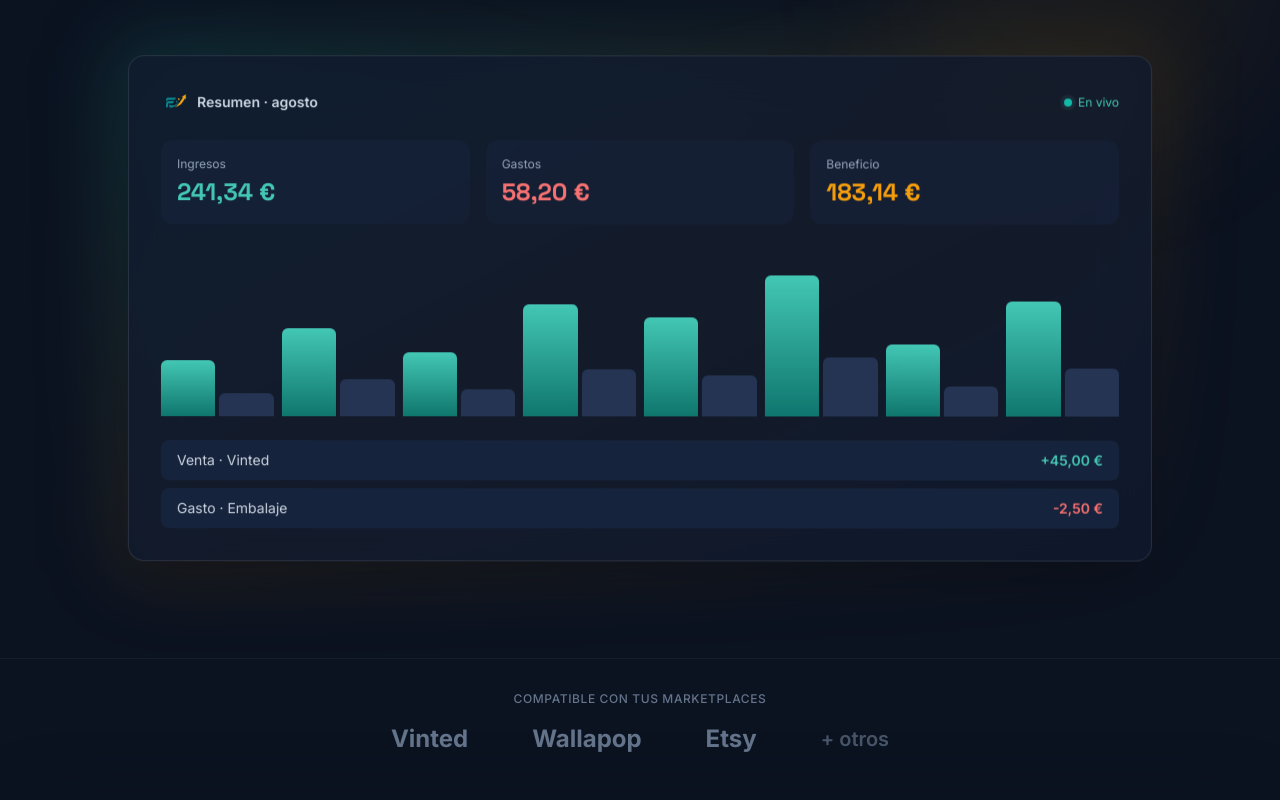
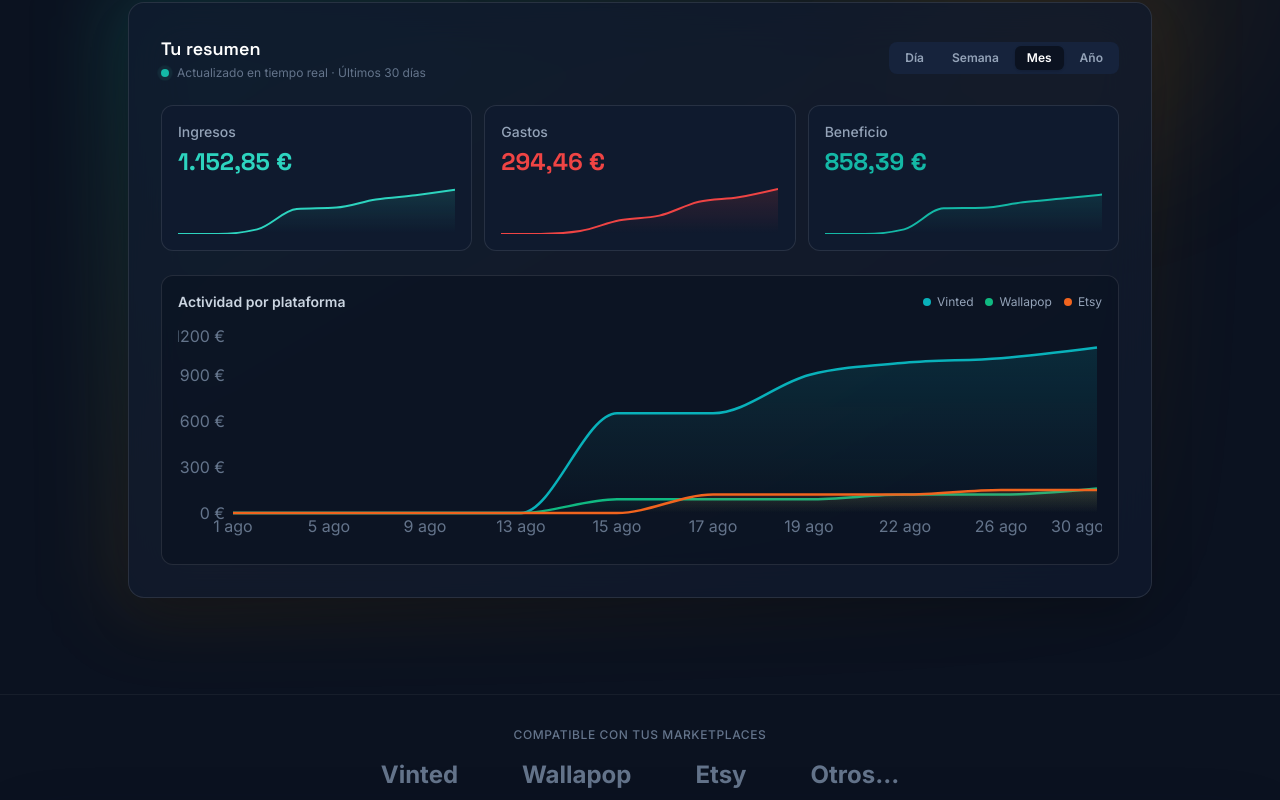
Before and after one commit to sergimipo/Flipscale, a Next.js app: page / in a window 1280 px wide. Shown: the part 680-1480 px from the top of the page. Built offline with nearby package versions, Linux system fonts and the light colour scheme.

Commit message:
Rediseño completo: landing, dashboard Stripe-style y pago unico 5€

```diff
--- a/app/page.tsx
+++ b/app/page.js
@@ -2,8 +2,9 @@
 
 import { useEffect, useRef, useState } from 'react';
 import Link from 'next/link';
+import { AreaChart, Area, XAxis, YAxis, ResponsiveContainer } from 'recharts';
 
-function Logo({ className = 'h-11 w-11' }: { className?: string }) {
+function Logo({ className = 'h-11 w-11' }) {
   return (
     <svg viewBox="0 0 1024 1024" fill="none" className={className} aria-label="Flipscale">
       <path
@@ -18,8 +19,8 @@ function Logo({ className = 'h-11 w-11' }: { className?: string }) {
   );
 }
 
-function Reveal({ children, className = '' }: { children: React.ReactNode; className?: string }) {
-  const ref = useRef<HTMLDivElement>(null);
+function Reveal({ children, className = '' }) {
+  const ref = useRef(null);
   useEffect(() => {
     const el = ref.current;
     if (!el) return;
@@ -42,9 +43,9 @@ function Reveal({ children, className = '' }: { children: React.ReactNode; class
   );
 }
 
-function TiltCard({ children, className = '' }: { children: React.ReactNode; className?: string }) {
-  const ref = useRef<HTMLDivElement>(null);
-  const handleMove = (e: React.MouseEvent) => {
+function TiltCard({ children, className = '' }) {
+  const ref = useRef(null);
+  const handleMove = (e) => {
     const el = ref.current;
     if (!el) return;
     const rect = el.getBoundingClientRect();
@@ -66,6 +67,45 @@ function TiltCard({ children, className = '' }: { children: React.ReactNode; cla
   );
 }
 
+const MOCK_SPARK_ING = [{ v: 0 }, { v: 0 }, { v: 120 }, { v: 650 }, { v: 690 }, { v: 900 }, { v: 1010 }, { v: 1152 }];
+const MOCK_SPARK_GAS = [{ v: 0 }, { v: 0 }, { v: 20 }, { v: 90 }, { v: 120 }, { v: 210 }, { v: 240 }, { v: 294 }];
+const MOCK_SPARK_BEN = [{ v: 0 }, { v: 0 }, { v: 100 }, { v: 560 }, { v: 570 }, { v: 690 }, { v: 770 }, { v: 858 }];
+
+const MOCK_ACTIVITY = [
+  { date: '1 ago', vinted: 0, wallapop: 0, etsy: 0 },
+  { date: '5 ago', vinted: 0, wallapop: 0, etsy: 0 },
+  { date: '9 ago', vinted: 0, wallapop: 0, etsy: 0 },
+  { date: '13 ago', vinted: 0, wallapop: 0, etsy: 0 },
+  { date: '15 ago', vinted: 650, wallapop: 90, etsy: 0 },
+  { date: '17 ago', vinted: 650, wallapop: 90, etsy: 120 },
+  { date: '19 ago', vinted: 900, wallapop: 90, etsy: 120 },
+  { date: '22 ago', vinted: 980, wallapop: 120, etsy: 120 },
+  { date: '26 ago', vinted: 1010, wallapop: 120, etsy: 150 },
+  { date: '30 ago', vinted: 1080, wallapop: 160, etsy: 150 },
+];
+
+function MockMetric({ title, value, color, data, id }) {
+  return (
+    <div className="rounded-xl border border-white/10 bg-ink-900 p-4">
+      <p className="text-sm font-medium text-slate-400">{title}</p>
+      <p className="mt-1 font-display text-2xl font-bold" style={{ color }}>{value}</p>
+      <div className="mt-2 h-12">
+        <ResponsiveContainer width="100%" height="100%">
+          <AreaChart data={data} margin={{ top: 2, right: 0, bottom: 0, left: 0 }}>
+            <defs>
+              <linearGradient id={`mock-${id}`} x1="0" y1="0" x2="0" y2="1">
+                <stop offset="0%" stopColor={color} stopOpacity={0.25} />
+                <stop offset="100%" stopColor={color} stopOpacity={0} />
+              </linearGradient>
+            </defs>
+            <Area type="monotone" dataKey="v" stroke={color} strokeWidth={2} fill={`url(#mock-${id})`} dot={false} />
+          </AreaChart>
+        </ResponsiveContainer>
+      </div>
+    </div>
+  );
+}
+
 const testimonials = [
   { name: 'Laura M.', role: 'Vendedora en Vinted', text: 'Pasé de intuir a saber. Ahora sé qué me deja beneficio real por plataforma.', rating: 5 },
   { name: 'Marc R.', role: 'Reseller en Wallapop', text: 'El atajo del móvil me ha cambiado la vida. Registro cada venta en 5 segundos.', rating: 5 },
@@ -77,7 +117,7 @@ const testimonials = [
   { name: 'Jordi S.', role: 'Vintage flipper', text: 'Saber mi beneficio real por plataforma me ayudó a centrar el negocio.', rating: 5 },
 ];
 
-function TestimonialCard({ t }: { t: (typeof testimonials)[0] }) {
+function TestimonialCard({ t }) {
   return (
     <div className="mx-2 flex w-[340px] flex-shrink-0 flex-col justify-between rounded-2xl border border-white/10 bg-white/5 p-5 backdrop-blur transition-all duration-300 hover:border-brand-500/50 hover:bg-white/10 md:w-[380px]">
       <div>
@@ -103,9 +143,9 @@ function TestimonialCard({ t }: { t: (typeof testimonials)[0] }) {
   );
 }
 
-function MarqueeRow({ reverse = false }: { reverse?: boolean }) {
-  const ref = useRef<HTMLDivElement>(null);
-  const setSpeed = (rate: number) => {
+function MarqueeRow({ reverse = false }) {
+  const ref = useRef(null);
+  const setSpeed = (rate) => {
     ref.current?.getAnimations({ subtree: true }).forEach((a) => {
       a.playbackRate = rate;
     });
@@ -206,13 +246,6 @@ export default function Home() {
         </div>
         <div className="relative mx-auto max-w-4xl text-center">
           <Reveal>
-            <p className="mb-6 inline-flex items-center gap-2 rounded-full border border-brand-500/30 bg-brand-500/10 px-4 py-1.5 text-xs font-medium text-brand-300 backdrop-blur">
-              <span className="relative flex h-2 w-2">
-                <span className="absolute inline-flex h-full w-full animate-ping rounded-full bg-brand-400 opacity-75" />
-                <span className="relative inline-flex h-2 w-2 rounded-full bg-brand-500" />
-              </span>
-              Para revendedores de Vinted, Wallapop y Etsy
-            </p>
             <h1 className="font-display text-5xl font-extrabold leading-[1.05] tracking-tight md:text-7xl lg:text-8xl">
               Reventa con <span className="text-gradient">inteligencia.</span>
             </h1>
@@ -234,60 +267,84 @@ export default function Home() {
           </Reveal>
         </div>
 
-        {/* PRODUCTO FLOTANTE */}
+        {/* MOCK DEL DASHBOARD REAL */}
         <Reveal className="relative mx-auto mt-24 max-w-5xl">
           <div className="relative">
             <div className="absolute -inset-4 rounded-3xl bg-gradient-to-br from-brand-500/20 via-accent-500/10 to-transparent blur-2xl" />
-            <div className="animate-float relative rounded-2xl border border-white/10 bg-ink-900/80 p-5 shadow-2xl backdrop-blur-xl md:p-8">
-              <div className="mb-6 flex items-center justify-between text-sm">
-                <div className="flex items-center gap-2">
-                  <Logo className="h-7 w-7" />
-                  <p className="font-semibold text-slate-300">Resumen · agosto</p>
+            <div className="relative rounded-2xl border border-white/10 bg-ink-900/80 p-5 shadow-2xl backdrop-blur-xl md:p-8">
+              <div className="mb-6 flex flex-wrap items-center justify-between gap-4">
+                <div>
+                  <p className="font-display text-lg font-semibold">Tu resumen</p>
+                  <p className="mt-0.5 flex items-center gap-2 text-xs text-slate-500">
+                    <span className="relative flex h-2 w-2">
+                      <span className="absolute inline-flex h-full w-full animate-ping rounded-full bg-brand-400 opacity-75" />
+                      <span className="relative inline-flex h-2 w-2 rounded-full bg-brand-500" />
+                    </span>
+                    Actualizado en tiempo real · Últimos 30 días
+                  </p>
                 </div>
-                <span className="flex items-center gap-1.5 text-xs text-brand-400">
-                  <span className="relative flex h-2 w-2">
-                    <span className="absolute inline-flex h-full w-full animate-ping rounded-full bg-brand-400 opacity-75" />
-                    <span className="relative inline-flex h-2 w-2 rounded-full bg-brand-500" />
-                  </span>
-                  En vivo
-                </span>
-              </div>
-              <div className="mb-8 grid grid-cols-3 gap-3 md:gap-4">
-                <div className="rounded-xl bg-ink-800/50 p-4 transition-all duration-300 hover:bg-ink-800">
-                  <p className="text-xs text-slate-400">Ingresos</p>
-                  <p className="mt-1 font-display text-xl font-bold text-brand-400 md:text-2xl">241,34 €</p>
-                </div>
-                <div className="rounded-xl bg-ink-800/50 p-4 transition-all duration-300 hover:bg-ink-800">
-                  <p className="text-xs text-slate-400">Gastos</p>
-                  <p className="mt-1 font-display text-xl font-bold text-red-400 md:text-2xl">58,20 €</p>
-                </div>
-                <div className="rounded-xl bg-ink-800/50 p-4 transition-all duration-300 hover:bg-ink-800">
-                  <p className="text-xs text-slate-400">Beneficio</p>
-                  <p className="mt-1 font-display text-xl font-bold text-accent-500 md:text-2xl">183,14 €</p>
+                <div className="flex gap-1 rounded-lg bg-ink-800 p-1">
+                  {['Día', 'Semana', 'Mes', 'Año'].map((p) => (
+                    <span
+                      key={p}
+                      className={`rounded-md px-3 py-1 text-xs font-semibold ${
+                        p === 'Mes' ? 'bg-ink-950 text-white shadow' : 'text-slate-400'
+                      }`}
+                    >
+                      {p}
+                    </span>
+                  ))}
                 </div>
               </div>
-              <div className="flex h-28 items-stretch gap-2 md:h-40">
-                {[35, 55, 40, 70, 62, 88, 45, 72].map((h, i) => (
-                  <div key={i} className="flex h-full flex-1 items-end gap-1">
-                    <div
-                      className="flex-1 rounded-t-md bg-gradient-to-t from-brand-700 to-brand-400 transition-all duration-500 hover:from-brand-600 hover:to-brand-300"
-                      style={{ height: `${h}%` }}
-                    />
-                    <div
-                      className="flex-1 rounded-t-md bg-ink-700 transition-all duration-500 hover:bg-ink-600"
-                      style={{ height: `${h / 2.4}%` }}
-                    />
+
+              <div className="mb-6 grid gap-3 md:grid-cols-3">
+                <MockMetric id="ing" title="Ingresos" value="1.152,85 €" color="#2DD4BF" data={MOCK_SPARK_ING} />
+                <MockMetric id="gas" title="Gastos" value="294,46 €" color="#ef4444" data={MOCK_SPARK_GAS} />
+                <MockMetric id="ben" title="Beneficio" value="858,39 €" color="#14B8A6" data={MOCK_SPARK_BEN} />
+              </div>
+
+              <div className="rounded-xl border border-white/10 bg-ink-950/60 p-4">
+                <div className="mb-3 flex flex-wrap items-center justify-between gap-2">
+                  <p className="text-sm font-semibold text-slate-300">Actividad por plataforma</p>
+                  <div className="flex gap-3 text-xs text-slate-400">
+                    <span className="flex items-center gap-1.5">
+                      <span className="h-2 w-2 rounded-full" style={{ background: '#09B1BA' }} />
+                      Vinted
+                    </span>
+                    <span className="flex items-center gap-1.5">
+                      <span className="h-2 w-2 rounded-full" style={{ background: '#10B981' }} />
+                      Wallapop
+                    </span>
+                    <span className="flex items-center gap-1.5">
+                      <span className="h-2 w-2 rounded-full" style={{ background: '#F1641E' }} />
+                      Etsy
+                    </span>
                   </div>
-                ))}
-              </div>
-              <div className="mt-6 space-y-2">
-                <div className="flex items-center justify-between rounded-lg bg-ink-800 px-4 py-2.5 text-sm">
-                  <span className="text-slate-300">Venta · Vinted</span>
-                  <span className="font-semibold text-brand-400">+45,00 €</span>
                 </div>
-                <div className="flex items-center justify-between rounded-lg bg-ink-800 px-4 py-2.5 text-sm">
-                  <span className="text-slate-300">Gasto · Embalaje</span>
-                  <span className="font-semibold text-red-400">-2,50 €</span>
+                <div className="h-56">
+                  <ResponsiveContainer width="100%" height="100%">
+                    <AreaChart data={MOCK_ACTIVITY}>
+                      <defs>
+                        <linearGradient id="mock-vinted" x1="0" y1="0" x2="0" y2="1">
+                          <stop offset="0%" stopColor="#09B1BA" stopOpacity={0.25} />
+                          <stop offset="100%" stopColor="#09B1BA" stopOpacity={0} />
+                        </linearGradient>
+                        <linearGradient id="mock-wallapop" x1="0" y1="0" x2="0" y2="1">
+                          <stop offset="0%" stopColor="#10B981" stopOpacity={0.25} />
+                          <stop offset="100%" stopColor="#10B981" stopOpacity={0} />
+                        </linearGradient>
+                        <linearGradient id="mock-etsy" x1="0" y1="0" x2="0" y2="1">
+                          <stop offset="0%" stopColor="#F1641E" stopOpacity={0.25} />
+                          <stop offset="100%" stopColor="#F1641E" stopOpacity={0} />
+                        </linearGradient>
+                      </defs>
+                      <XAxis dataKey="date" stroke="#64748b" tickLine={false} axisLine={false} />
+                      <YAxis stroke="#64748b" tickLine={false} axisLine={false} width={50} tickFormatter={(n) => `${n} €`} />
+                      <Area type="monotone" dataKey="vinted" stroke="#09B1BA" strokeWidth={2.5} fill="url(#mock-vinted)" dot={false} />
+                      <Area type="monotone" dataKey="wallapop" stroke="#10B981" strokeWidth={2.5} fill="url(#mock-wallapop)" dot={false} />
+                      <Area type="monotone" dataKey="etsy" stroke="#F1641E" strokeWidth={2.5} fill="url(#mock-etsy)" dot={false} />
+                    </AreaChart>
+                  </ResponsiveContainer>
                 </div>
               </div>
             </div>
@@ -304,7 +361,7 @@ export default function Home() {
           <span className="transition hover:text-white">Vinted</span>
           <span className="transition hover:text-white">Wallapop</span>
           <span className="transition hover:text-white">Etsy</span>
-          <span className="text-xl font-semibold text-slate-600 transition hover:text-slate-400">+ otros</span>
+          <span className="transition hover:text-white">Otros...</span>
         </div>
       </section>
 
@@ -367,8 +424,10 @@ export default function Home() {
                 <p className="mt-3 leading-relaxed text-slate-600">
                   Limpia los metadatos de tus imágenes antes de publicarlas.
                 </p>
-                <div className="mt-6 rounded-lg bg-slate-50 p-4 text-center">
-                  <span className="text-4xl">🛡️</span>
+                <div className="mt-6 flex justify-center rounded-lg bg-slate-50 p-4">
+                  <svg className="h-9 w-9 text-brand-600" fill="none" viewBox="0 0 24 24" stroke="currentColor" strokeWidth={1.5}>
+                    <path strokeLinecap="round" strokeLinejoin="round" d="M9 12.75L11.25 15 15 9.75m-3-7.036A11.959 11.959 0 013.598 6 11.99 11.99 0 003 9.749c0 5.592 3.824 10.29 9 11.623 5.176-1.332 9-6.03 9-11.622 0-1.31-.21-2.571-.598-3.751h-.152c-3.196 0-6.1-1.248-8.25-3.285z" />
+                  </svg>
                 </div>
               </TiltCard>
             </Reveal>
@@ -392,7 +451,6 @@ export default function Home() {
 
       {/* BLOQUE OSCURO */}
       <div className="relative -mt-12 rounded-t-[2.5rem] bg-ink-950 shadow-[0_-24px_60px_-24px_rgba(11,18,32,0.5)] md:rounded-t-[3.5rem]">
-        {/* CÓMO FUNCIONA */}
         <section id="como-funciona" className="px-6 pb-28 pt-32">
           <div className="mx-auto max-w-6xl">
             <Reveal>
@@ -423,7 +481,6 @@ export default function Home() {
           </div>
         </section>
 
-        {/* TESTIMONIOS */}
         <section id="testimonios" className="border-y border-white/5 bg-ink-900/50 py-20">
           <div className="mx-auto max-w-6xl px-6">
             <Reveal>
@@ -441,7 +498,6 @@ export default function Home() {
           </div>
         </section>
 
-        {/* CTA FINAL */}
         <section className="px-6 py-28 text-center">
           <Reveal>
             <div className="relative mx-auto max-w-4xl overflow-hidden rounded-3xl border border-white/10 bg-ink-900/80 p-12 backdrop-blur-xl md:p-20">
@@ -463,7 +519,6 @@ export default function Home() {
           </Reveal>
         </section>
 
-        {/* FOOTER */}
         <footer className="border-t border-white/5 px-6 py-10">
           <div className="mx-auto flex max-w-6xl flex-col items-center justify-between gap-4 text-sm text-slate-500 md:flex-row">
             <div className="flex items-center gap-2">
```
